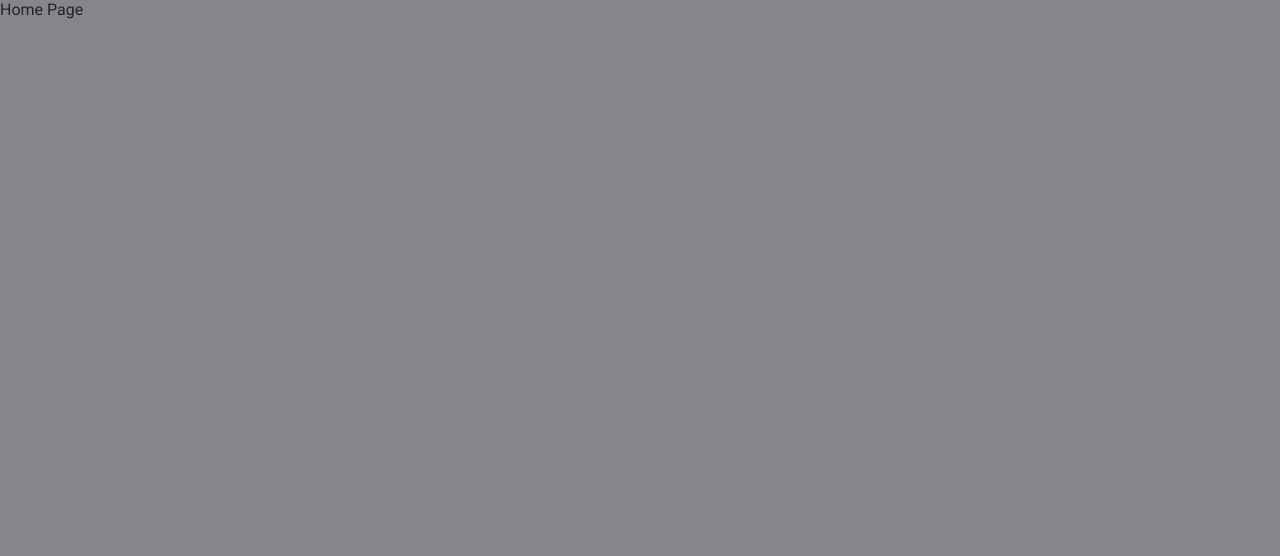
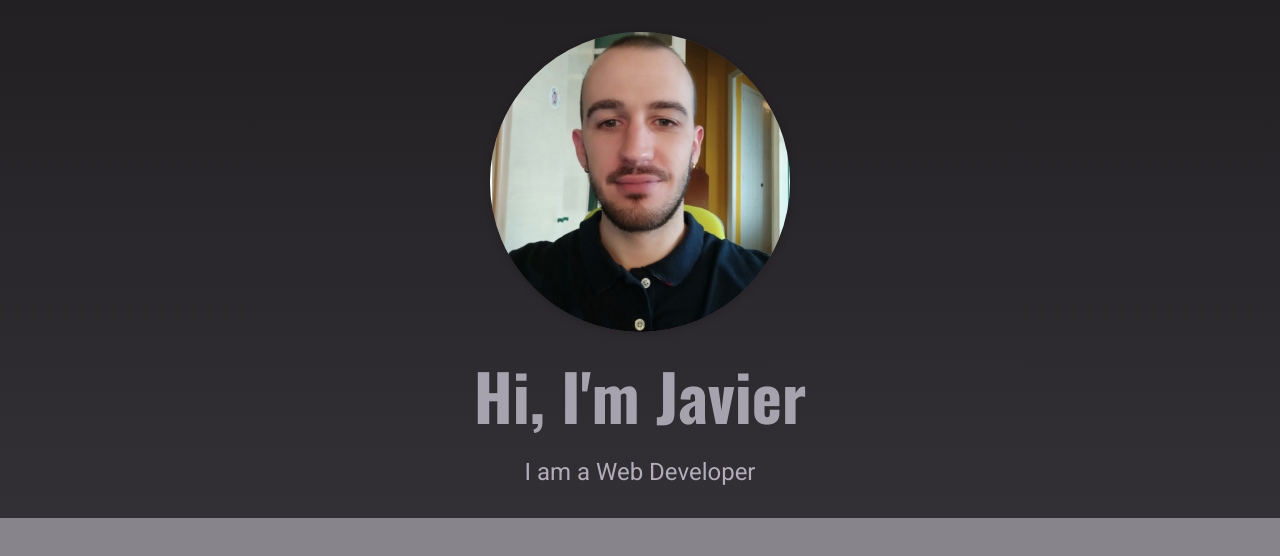
Before and after one commit to javierpb275/next-blog, a Next.js app: page / in a window 1280 px wide. Shown: the top 556 px of the page. Built offline with nearby package versions, Linux system fonts and the light colour scheme.

Commit message:
created and added hero compponent to the homepage

```diff
--- /dev/null
+++ b/components/home-page/hero.js
@@ -0,0 +1,21 @@
+import classes from "./hero.module.css";
+import Image from "next/image";
+
+const Hero = () => {
+  return (
+    <section className={classes.hero}>
+      <div className={classes.image}>
+        <Image
+          src="/images/site/image-profile.png"
+          alt="my image profile"
+          width={300}
+          height={300}
+        />
+      </div>
+      <h1>Hi, I'm Javier</h1>
+      <p>I am a Web Developer</p>
+    </section>
+  );
+};
+
+export default Hero;
--- /dev/null
+++ b/components/home-page/hero.module.css
@@ -0,0 +1,40 @@
+.hero {
+  text-align: center;
+  background-image: linear-gradient(
+    to bottom,
+    var(--color-grey-900),
+    var(--color-grey-800)
+  );
+  padding: var(--size-8) 0;
+}
+
+.image {
+  width: 300px;
+  height: 300px;
+  box-shadow: 0 1px 8px rgba(0, 0, 0, 0.2);
+  border-radius: 50%;
+  overflow: hidden;
+  background-color: var(--color-grey-700);
+  margin: auto;
+}
+
+.image img {
+  object-fit: cover;
+  object-position: top;
+  width: 100%;
+  height: 100%;
+}
+
+.hero h1 {
+  font-size: var(--size-16);
+  margin: var(--size-4) 0;
+  color: var(--color-grey-300);
+}
+
+.hero p {
+  font-size: var(--size-6);
+  color: var(--color-grey-200);
+  width: 90%;
+  max-width: 40rem;
+  margin: auto;
+}
--- a/pages/index.js
+++ b/pages/index.js
@@ -1,5 +1,12 @@
+import { Fragment } from "react";
+import Hero from "../components/home-page/hero";
+
 const HomePage = () => {
-  return <div>Home Page</div>;
+  return (
+    <Fragment>
+      <Hero />
+    </Fragment>
+  );
 };
 
 export default HomePage;
```
Also changed, not shown: public/images/site/image-profile.png (added).
